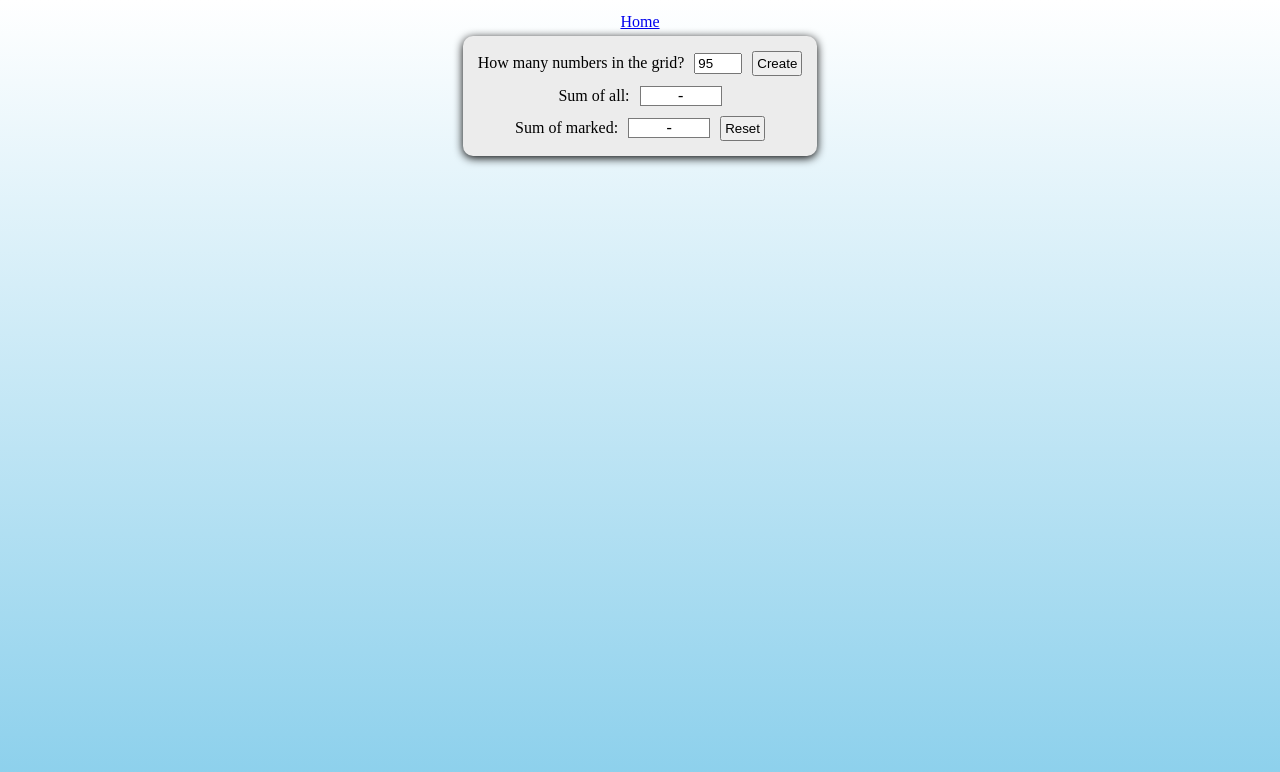
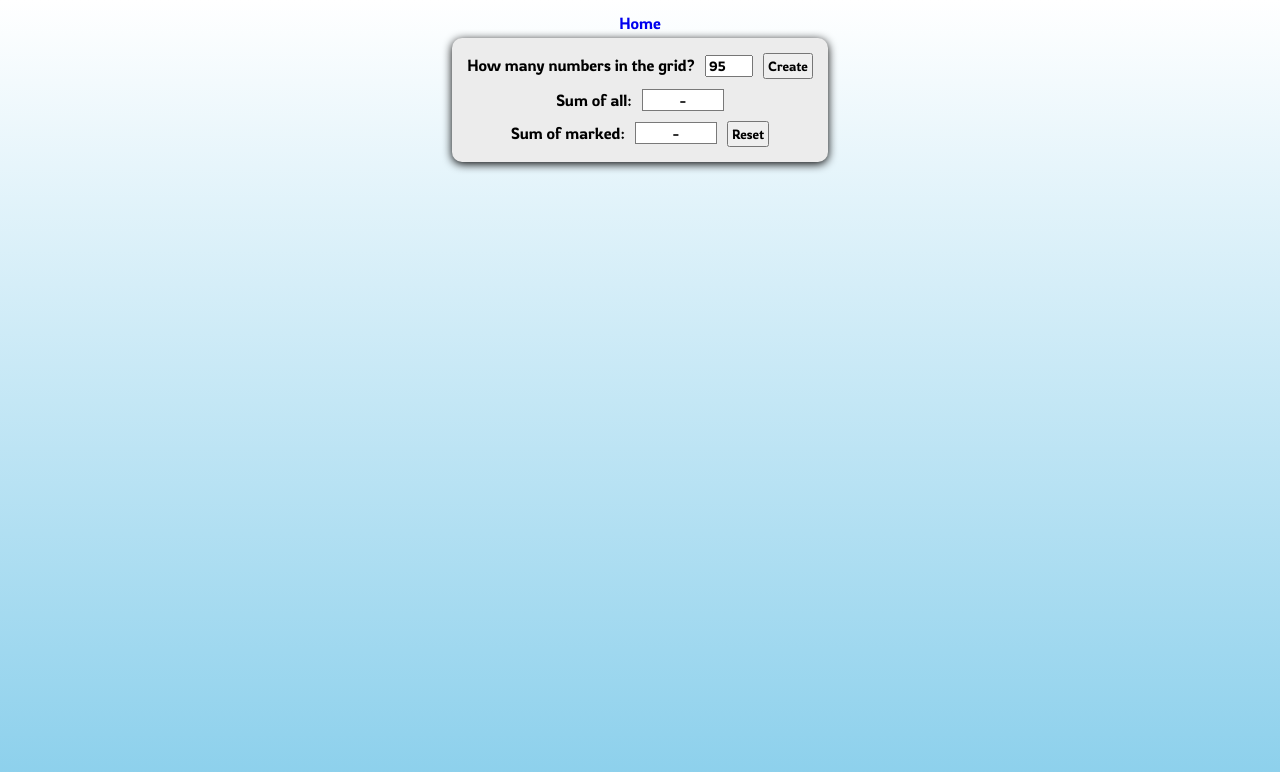
Before and after one commit to OLspectre/Projekt_DU2, a plain HTML site: page sum/index.html in a window 1280 px wide. Drawn offline with Linux system fonts and the light colour scheme.

Commit message:
Added seperate google font. Normal (used as bold) and light (used as normal)

```diff
--- a/common.css
+++ b/common.css
@@ -1,8 +1,32 @@
+@font-face {
+    font-family: 'Rowdies';
+    src: url("fonts/Rowdies-Regular.ttf");
+    font-weight: normal;
+}
+
+@font-face {
+    font-family: 'Rowdies';
+    src: url('fonts/Rowdies-Light.ttf');
+    font-weight: 300;
+}
+
 body {
     background-image: linear-gradient(white, skyblue);
     background-repeat: no-repeat;
     background-size: cover;
     height: 100vh;
+    font-family: "Rowdies";
+    font-weight: lighter;
+}
+
+button,
+input {
+    font-family: "Rowdies";
+    font-weight: lighter;
+}
+
+a {
+    text-decoration: none;
 }
 
 nav {
@@ -61,4 +85,6 @@ nav {
     display: flex;
     justify-content: center;
     align-items: center;
+    font-family: "Rowdies";
+    font-weight: normal;
 }
```
Also changed, not shown: fonts/Rowdies-Light.ttf (added), fonts/Rowdies-Regular.ttf (added).
